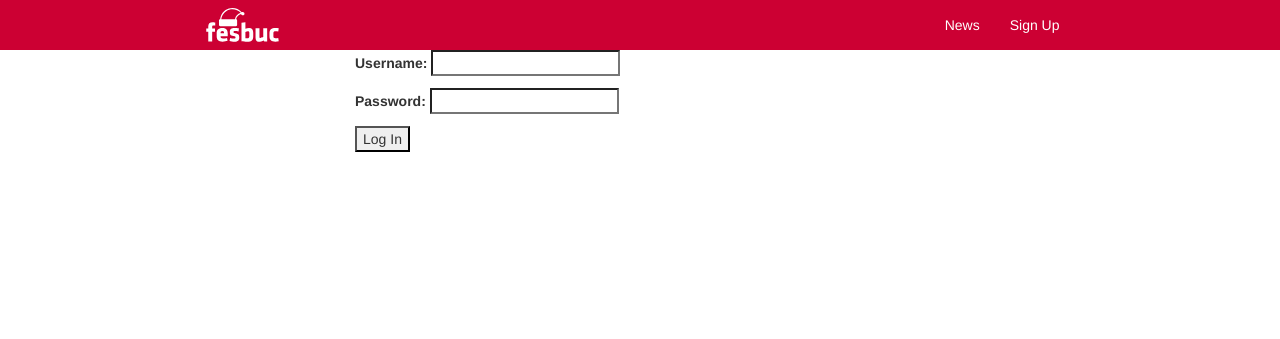
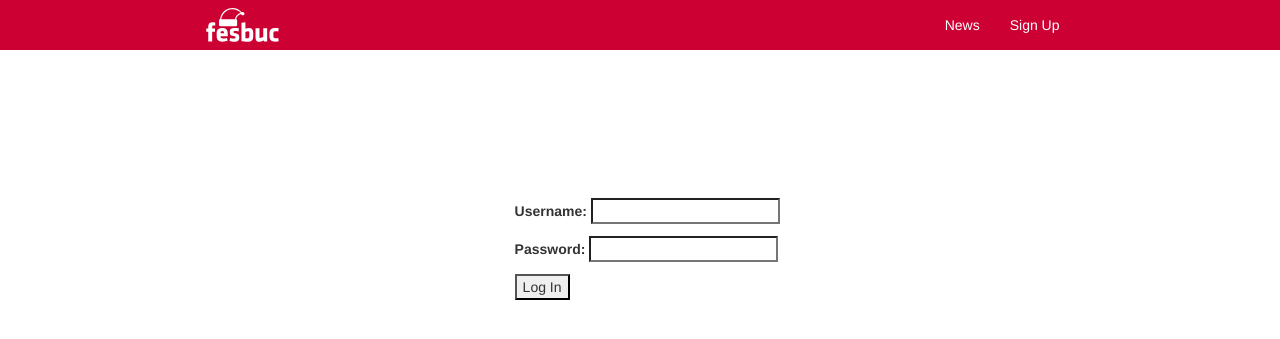
Before and after one commit to pure-python/echipa5, a Django app: page /accounts/login/ in a window 1280 px wide. Shown: the top 339 px of the page. Run offline with Django 3.2, Linux system fonts and the light colour scheme; parts of the project's set-up code (start-up, migrations or seed data) failed here and were passed over; some libraries are stand-ins or nearby versions.

Commit message:
o galeata de css la baiatu'

```diff
--- a/fb/static/css/main.css
+++ b/fb/static/css/main.css
@@ -103,3 +103,13 @@ body {
 	max-width: 100%; /* 100% din primul parinte cu width (.media-left) */
 	height: auto; /* scalat proportional */
 }
+
+.login {
+	margin-left: 26%;
+	margin-top: 25%;
+	border: 3px;
+	margin-left: 4%;
+	padding-left: 24%;
+	padding-top: 1%;
+	overflow: auto;
+}
--- a/fb/templates/login.html
+++ b/fb/templates/login.html
@@ -1,11 +1,13 @@
 {% extends 'layout.html' %}
 
 {% block content %}
-  <form method="POST">
-    {% csrf_token %}
-    {{ form.as_p }}
-    <button type="submit">Log In</button>
-  </form>
+  <div class="login">
+	  	<form method="POST">
+		    {% csrf_token %}
+		    {{ form.as_p }}
+		    <button type="submit">Log In</button>
+	 	 </form>
+  </div>
   {% if message %}
     {{ message }}
   {% endif %}
```
